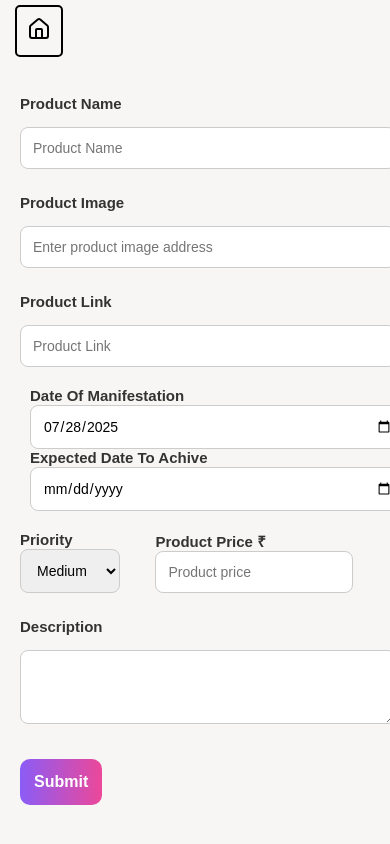
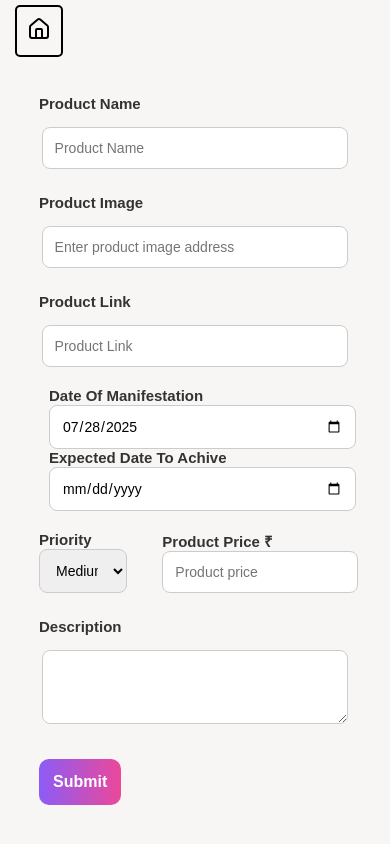
Before and after one commit to satyamrk18/WishBucket, a React (Vite) app: page /addproduct in a window 390 px wide. Shown: the top 844 px of the page. Built offline with nearby package versions, Linux system fonts and the light colour scheme.

Commit message:
add product form mobile responsiveness added

```diff
--- a/src/pages/AddProduct.css
+++ b/src/pages/AddProduct.css
@@ -138,16 +138,6 @@ textarea:focus {
   background-color: #0056b3;
 }
 
-/* Responsive */
-@media (max-width: 600px) {
-  .sideform {
-    padding: 20px;
-  }
-
-  .sideform form {
-    gap: 10px;
-  }
-}
 
 .cardview {
   width: 40%;
@@ -259,6 +249,21 @@ textarea:focus {
 .description p::-webkit-scrollbar {
   display: none;
 }
+
+/* Responsive */
+@media (max-width:400px) {
+  .sideform {
+    padding: 20px;
+  }
+
+  .sideform form {
+    gap: 10px;
+  }
+  .sideform input {
+    width:90%;
+    margin:0 auto;
+  }
+}
 @media (max-width:800px){
 .cardview
 {
@@ -267,7 +272,12 @@ display:none;
 .sideform
 {
   margin:0 auto;
-  width:100%;
+  width:80%;
+}
+textarea
+{
+margin:0 auto;
+width:90%;
 }
 .dates-container
 {
```
Also changed, not shown: src/pages/Home.jsx (+6 -2 lines).
